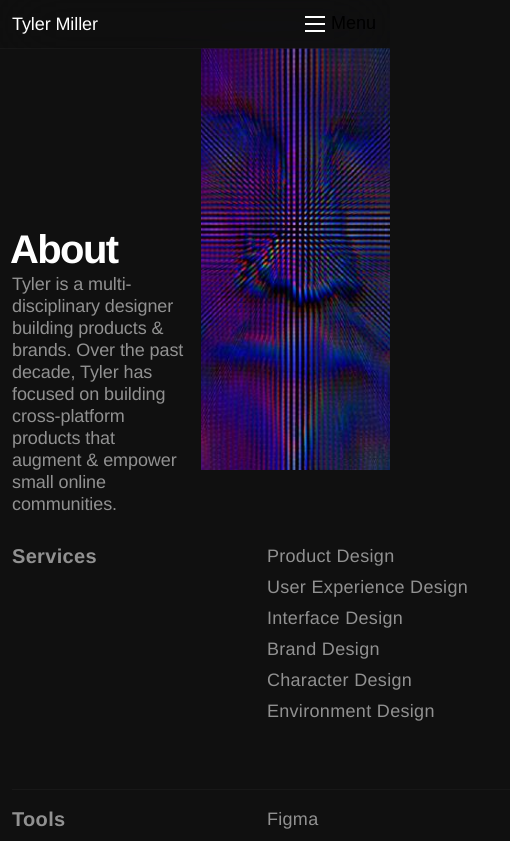
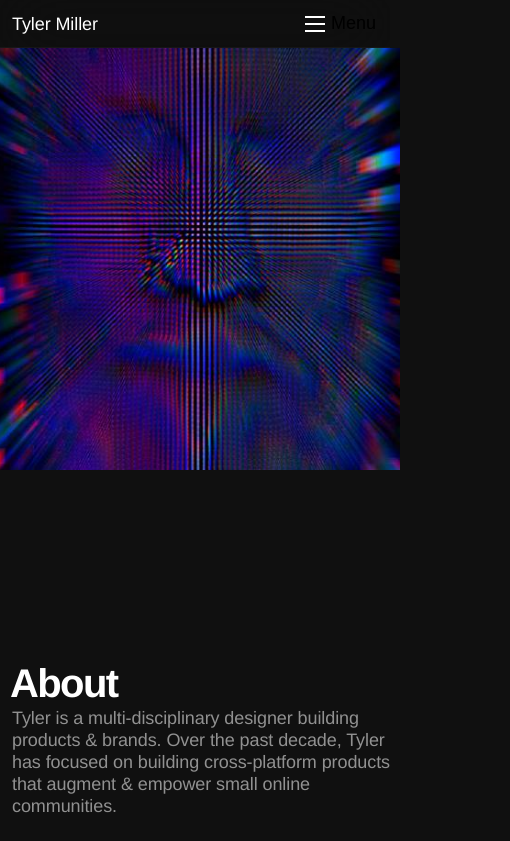
Before and after one commit to tlrmlr/pf2, a SvelteKit app in the folder app/: page /about in a window 390 px wide. Shown: the top 841 px of the page, 510 px wide, since content can reach past the window. Built offline with nearby package versions, Linux system fonts and the light colour scheme.

Commit message:
finished majority of responsive work for app.

```diff
--- a/app/src/app.css
+++ b/app/src/app.css
@@ -26,6 +26,7 @@
 * {
   margin: 0;
   padding: 0;
+  box-sizing: border-box;
 }
 
 /* ***** Core Elements ***** */
@@ -130,11 +131,11 @@ a:hover, a:visited, a:focus, a:focus-visible {
 /* ***** Media Queries ***** */
 /* ***** Media Queries ***** */
 
-@media (prefers-color-scheme: light) {
+/* @media (prefers-color-scheme: light) {
   :root {
 
   }
-}
+} */
 
 @media (max-width: 700px) {
   :root {
--- a/app/src/routes/about/+page.svelte
+++ b/app/src/routes/about/+page.svelte
@@ -23,6 +23,7 @@
 			"a b"
 			"c c";
 		gap: var(--padding);
+		width: 100%;
 	}
 
 	h1 {
@@ -37,9 +38,14 @@
 		justify-self: end;
 	}
 
+	p {
+		width: 100%;
+	}
+
 	#intro {
 		margin-top: 21vh;
 		padding-left: var(--padding);
+		width: 100%;
 	}
 
 	#table {
@@ -54,4 +60,18 @@
 	.b {
 		grid-area: b;
 	}
+
+	@media (max-width: 700px) {
+		article {
+			grid-template-columns: 1fr;
+			grid-template-areas:
+			"b"
+			"a"
+			"c";
+		}
+	}
+
+		@media (max-width: 420px) {
+
+	}
 </style>
--- a/app/src/routes/about/AboutTable.svelte
+++ b/app/src/routes/about/AboutTable.svelte
@@ -71,4 +71,14 @@
         display: grid;
         gap: 64px;
     }
+
+    @media (max-width: 700px) {
+		section {
+            grid-template-columns: 1fr;
+        }
+
+        section h2 {
+            color: rgba(255,255,255,1.0);
+        }
+	}
 </style>
--- a/app/src/routes/writing/+page.svelte
+++ b/app/src/routes/writing/+page.svelte
@@ -73,4 +73,10 @@
         width: 100%;
         margin-top: 12px;
     }
+
+    @media (max-width: 700px) {
+		section {
+			grid-template-columns: 1fr;
+		}
+	}
 </style>
--- a/app/src/routes/writing/Content.svelte
+++ b/app/src/routes/writing/Content.svelte
@@ -32,6 +32,7 @@
     section {
         display: grid;
         gap: 16px;
+        width: 100%;
     }
     img {
 		width: 100%;
```
Also changed, not shown: app/src/routes/Gallery.svelte (+6 -1 lines), app/src/routes/projects/+page.svelte (+8 -1 lines), app/src/routes/projects/ProjectTable.svelte (+0 -11 lines).
